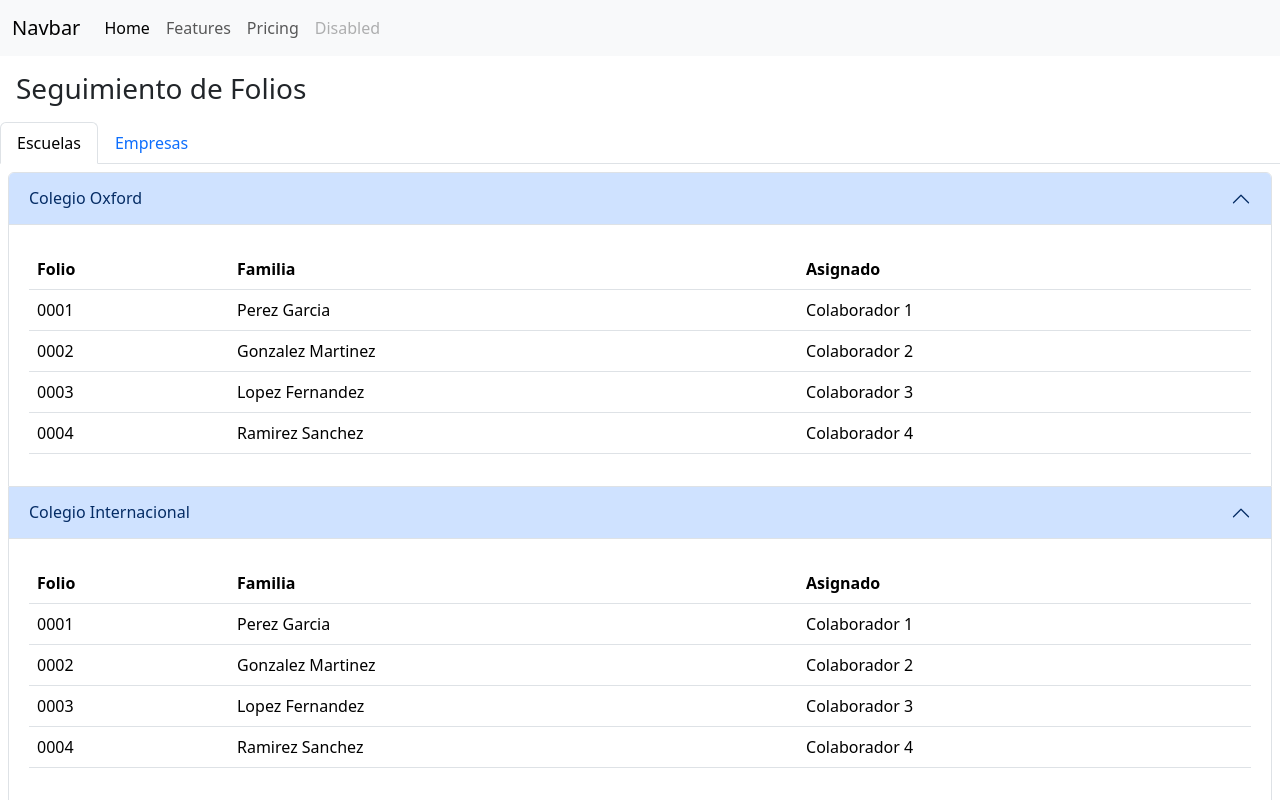
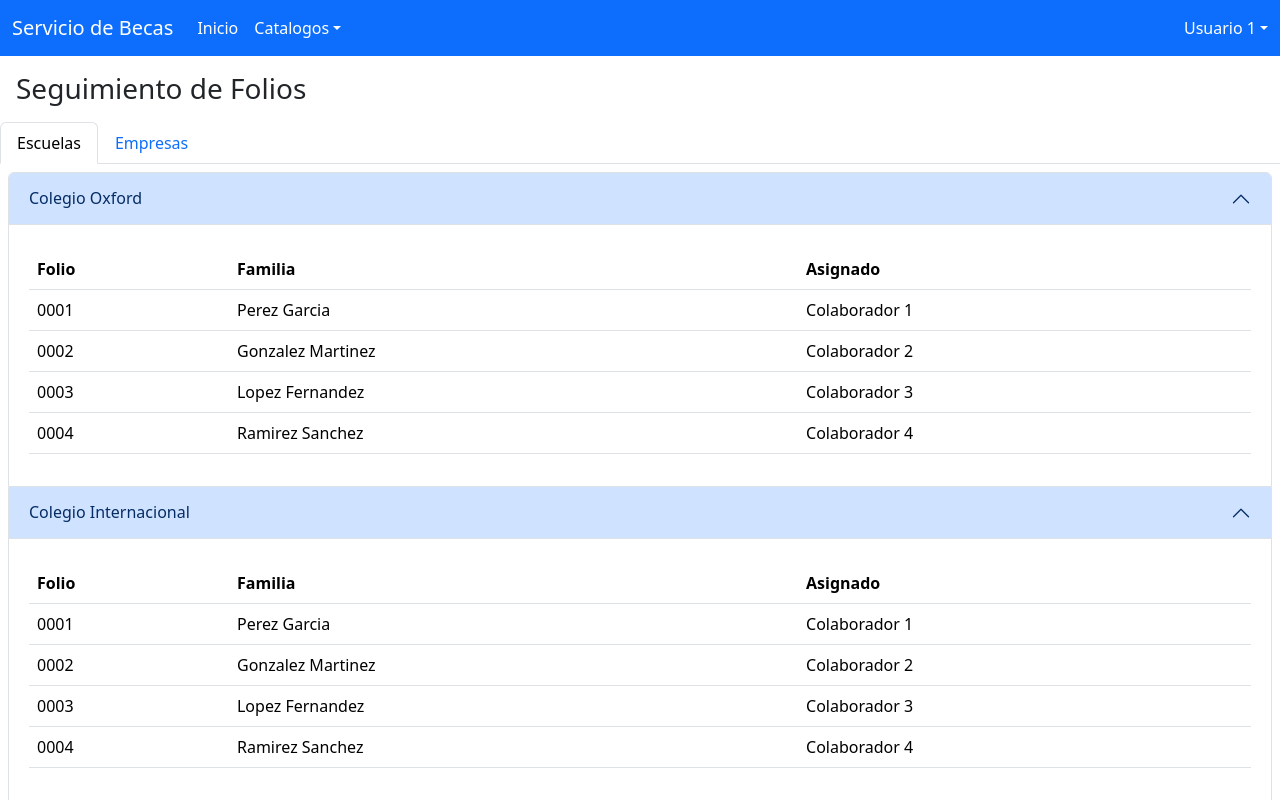
Before and after one commit to DavidSotoR/react-becas, a React (Create React App) app: page /home in a window 1280 px wide. Shown: the top 800 px of the page. Built offline with nearby package versions, Linux system fonts and the light colour scheme.

Commit message:
Actualizacion 2 prueba
Se agregaron nueva pagina a la vista de prueba y btn en navbar

```diff
--- a/src/App.js
+++ b/src/App.js
@@ -2,11 +2,14 @@ import 'bootstrap/dist/css/bootstrap.min.css';
 import 'bootstrap/dist/js/bootstrap.bundle.min.js';
 
 import './App.css';
-import Login from './components/login';
+import Login from './components/Login/login';
 import { useState } from 'react';
 import { Route, BrowserRouter as Router,Routes } from 'react-router-dom';
-import HomePage from './components/HomePage';
-import NotFound from './components/NotFound';
+import HomePage from './components/HomePage/HomePage';
+import NotFound from './components/NotFound/NotFound';
+import FormBP2 from './components/Formularios/ESEBP2/FormBP2';
+import FormBP3 from './components/Formularios/ESEBP3/FormBP3';
+import FormBP7 from './components/Formularios/ESEBP7/FormBP7';
 
 function App() {
   const [isLoggedIn, setIsLoggedIn] = useState(false);
@@ -25,6 +28,9 @@ function App() {
         <Routes>
           <Route path="/" element={<Login />} />
           <Route path="/home" element={<HomePage />} />
+          <Route path="/form-1" element={<FormBP2 />} />
+          <Route path="/form-2" element={<FormBP3 />} />
+          <Route path="/form-3" element={<FormBP7 />} />
           <Route path="*" element={<NotFound />} />
         </Routes>
     </Router>
--- /dev/null
+++ b/src/components/Formularios/ESEBP2/FormBP2.js
@@ -0,0 +1,13 @@
+import { useEffect, useState } from "react";
+import Navbar from "../../NavBar/NavBar";
+
+function FormBP2() {
+
+  return (
+    <div className="">
+        <Navbar></Navbar>
+    </div>
+  );
+}
+
+export default FormBP2;
--- a/src/components/HomePage.js
+++ b/src/components/HomePage/HomePage.js
@@ -1,6 +1,6 @@
 import { useEffect, useState } from "react";
-import Navbar from "./NavBar";
-import TablaFolios from "./HomePage/TablesClientes";
+import Navbar from "../NavBar/NavBar";
+import TablaFolios from "./TablesClientes";
 
 function HomePage() {
   const [activeTab, setActiveTab] = useState('escuelas');
--- /dev/null
+++ b/src/components/Login/login.js
@@ -0,0 +1,43 @@
+import { useEffect } from "react";
+
+const sendLogin = () => {
+  console.log("Esta es el login");
+  localStorage.setItem('login','true')
+  window.location.replace('/home')
+}
+function Login() {
+  useEffect(() => {
+
+  }, []);
+
+  return (
+    <div>
+      <nav class="navbar sticky-top bg-primary" data-bs-theme="dark">
+        <div class="container-fluid">
+          <a class="navbar-brand" href="#">Servicio de becas</a>
+        </div>
+      </nav>
+      <div className="mt-5 d-flex flex-column justify-content-center align-items-center">
+          <div className="d-grid">
+            <div className="d-flex" style={{ width: "100%" }}>
+              <h3 className="text-start">Iniciar Sesión</h3>
+            </div>
+            <div className="mb-3">
+              <label htmlFor="exampleFormControlInput1" className="form-label text-align-right">Usuario</label>
+              <input type="email" className="form-control" id="exampleFormControlInput1" placeholder="Usuario"/>
+            </div>
+            <div className="mb-3">
+              <label htmlFor="exampleFormControlInput2" className="form-label text-align-left">Contraseña</label>
+              <input type="password" className="form-control" id="exampleFormControlInput2" placeholder="Contraseña"/>
+            </div>
+            <div className="mb-3">
+              <button onClick={ sendLogin } className="btn btn-primary">Iniciar Sesión</button>
+            </div>
+          </div>
+      </div>
+    </div>
+
+  );
+}
+
+export default Login;
--- a/src/components/NavBar.js
+++ /dev/null
@@ -1,26 +0,0 @@
-import { useEffect } from "react";
-
-function Navbar() {
-
-
-  return (
-    <nav className="navbar sticky-top navbar-expand-lg bg-body-tertiary">
-    <div className="container-fluid">
-        <a className="navbar-brand" href="#">Navbar</a>
-        <button className="navbar-toggler" type="button" data-bs-toggle="collapse" data-bs-target="#navbarNavAltMarkup" aria-controls="navbarNavAltMarkup" aria-expanded="false" aria-label="Toggle navigation">
-        <span className="navbar-toggler-icon"></span>
-        </button>
-        <div className="collapse navbar-collapse" id="navbarNavAltMarkup">
-        <div className="navbar-nav">
-            <a className="nav-link active" aria-current="page" href="#">Home</a>
-            <a className="nav-link" href="#">Features</a>
-            <a className="nav-link" href="#">Pricing</a>
-            <a className="nav-link disabled" aria-disabled="true">Disabled</a>
-        </div>
-        </div>
-    </div>
-    </nav>
-  );
-}
-
-export default Navbar;
--- /dev/null
+++ b/src/components/NavBar/NavBar.js
@@ -0,0 +1,46 @@
+import { useEffect } from "react";
+
+const Logout = () => {
+  localStorage.clear()
+  window.location.replace('/')
+}
+
+function Navbar() {
+
+  return (
+    <nav className="navbar bg-primary sticky-top navbar-expand-lg" data-bs-theme="dark">
+    <div className="container-fluid">
+        <a className="navbar-brand" href="#">Servicio de Becas</a>
+        <div className="collapse navbar-collapse d-flex justify-content-between" id="navbarNavAltMarkup">
+          <ul className="navbar-nav">
+              <li className="nav-item">
+                <a className="nav-link active" aria-current="page" href="#">Inicio</a>
+              </li>
+              <li className="nav-item dropdown">
+                <a className="nav-link dropdown-toggle active" href="#" role="button" data-bs-toggle="dropdown" aria-expanded="false">
+                  Catalogos
+                </a>
+                <ul className="dropdown-menu">
+                  <li><a className="dropdown-item" href="#">Usuarios</a></li>
+                  <li><a className="dropdown-item" href="#">Escuelas</a></li>
+                  <li><a className="dropdown-item" href="#">Empresas</a></li>
+                  <li><a className="dropdown-item" href="#">Folios</a></li>
+                  <li><a className="dropdown-item" href="#">Familias</a></li>
+                </ul>
+              </li>
+          </ul>
+          <div>
+            <a style={ { color:"white" } } className="nav-link dropdown-toggle" href="#" role="button" data-bs-toggle="dropdown" aria-expanded="false">
+              Usuario 1
+            </a>
+            <ul className="dropdown-menu dropdown-menu-end">
+              <li><a className="dropdown-item" href="#" onClick={ Logout }>Cerrar Sesión</a></li>
+            </ul>
+          </div>
+        </div>
+    </div>
+    </nav>
+  );
+}
+
+export default Navbar;
--- a/src/components/login.js
+++ /dev/null
@@ -1,36 +0,0 @@
-import { useEffect } from "react";
-
-const sendLogin = () => {
-  console.log("Esta es el login");
-  localStorage.setItem('login','true')
-  window.location.replace('/home')
-}
-function Login() {
-  useEffect(() => {
-
-  }, []);
-
-  return (
-    <div className="d-flex flex-column justify-content-center align-items-center" style={ {width: "100vw",height:"100vh"} }>
-
-        <div className="d-grid">
-        <div className="d-flex" style={{ width: "100%" }}>
-          <h3 className="text-start">Login</h3>
-        </div>
-          <div className="mb-3">
-            <label htmlFor="exampleFormControlInput1" className="form-label text-align-right">Usuario</label>
-            <input type="email" className="form-control" id="exampleFormControlInput1" placeholder="Usuario"/>
-          </div>
-          <div className="mb-3">
-            <label htmlFor="exampleFormControlInput2" className="form-label text-align-left">Contraseña</label>
-            <input type="password" className="form-control" id="exampleFormControlInput2" placeholder="Contraseña"/>
-          </div>
-          <div className="mb-3">
-            <button onClick={ sendLogin } className="btn btn-primary">Iniciar Sesión</button>
-          </div>
-        </div>
-    </div>
-  );
-}
-
-export default Login;
```
Also changed, not shown: src/components/Formularios/ESEBP3/FormBP3.js (added), src/components/Formularios/ESEBP7/FormBP7.js (added), src/components/NotFound/NotFound.js (renamed from src/components/NotFound.js).
